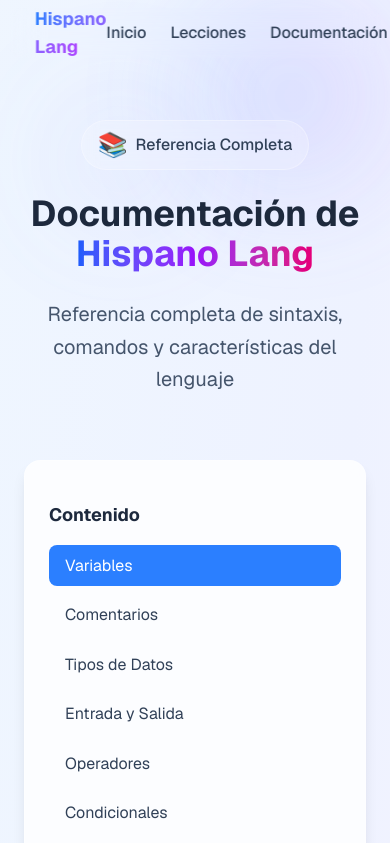
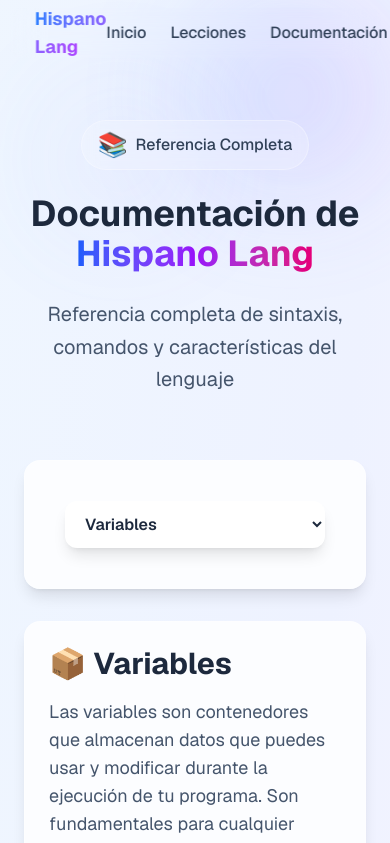
Before and after one commit to nicvazquezdev/hispano-lang-website, a Next.js app: page /documentacion in a window 390 px wide. Shown: the top 843 px of the page. Built offline with nearby package versions, Linux system fonts and the light colour scheme.

Commit message:
Refactor DocNav component to enhance responsiveness by implementing a mobile-friendly select menu alongside the existing desktop sidebar navigation. Adjusted layout and styling for improved user experience across devices.

```diff
--- a/components/docs/DocNav.tsx
+++ b/components/docs/DocNav.tsx
@@ -18,7 +18,9 @@ export default function DocNav({
 }: DocNavProps) {
   return (
     <Card variant="glass" className="bg-white/80 backdrop-blur-sm">
-      <div className="py-4">
+      <div className="p-4">
+        {/* Desktop: Sidebar menu */}
+        <div className="hidden lg:block">
           <h3 className="text-lg font-bold text-slate-800 mb-4">Contenido</h3>
           <nav className="space-y-2">
             {sections.map((section) => (
@@ -36,6 +38,22 @@ export default function DocNav({
             ))}
           </nav>
         </div>
+
+        {/* Mobile: Compact select */}
+        <div className="lg:hidden">
+          <select
+            value={activeSection}
+            onChange={(e) => onSectionChange(e.target.value)}
+            className="w-full px-4 py-3 bg-white text-slate-800 font-semibold rounded-xl shadow-lg focus:outline-none cursor-pointer"
+          >
+            {sections.map((section) => (
+              <option key={section.id} value={section.id}>
+                {section.title}
+              </option>
+            ))}
+          </select>
+        </div>
+      </div>
     </Card>
   );
 }
```
Lines whose indentation alone changed are shown as unchanged.
